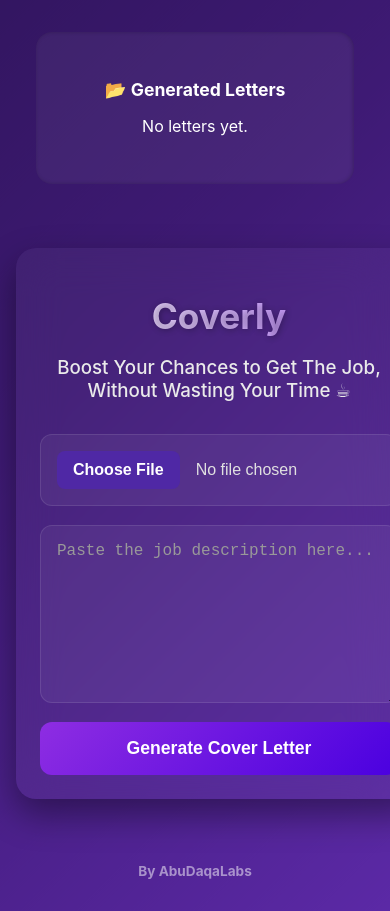
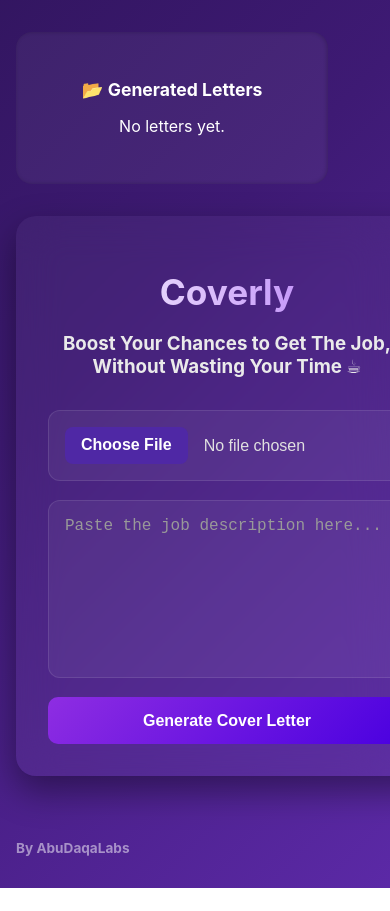
Before and after one commit to HamzaAbudaqa/Coverly, a React (Create React App) app in the folder frontend/: page / in a window 390 px wide. Shown: the top 911 px of the page. After the commit the page ends 888 px from the top, so only its background shows below. Built offline with nearby package versions, Linux system fonts and the light colour scheme.

Commit message:
fixed the css

```diff
--- a/frontend/src/App.css
+++ b/frontend/src/App.css
@@ -16,55 +16,39 @@
   100% { background-position: 0% 50%; }
 }
 
-h1 {
-  font-size: 2.2rem;
-  text-align: center;
-  margin-bottom: 1.2rem;
-  background: linear-gradient(90deg, #ffffff, #ad6df7);
-  -webkit-background-clip: text;
-  -webkit-text-fill-color: transparent;
-  text-shadow: 1px 1px 6px rgba(0, 0, 0, 0.3);
-}
-
-h3 {
-  text-align: center;
-  margin-bottom: 2rem;
-  font-weight: 500;
-}
-
 /* === Layout === */
 .full-layout {
   display: flex;
   flex-direction: row;
-  gap: 2rem;
   padding: 4rem 2rem;
   align-items: flex-start;
   justify-content: center;
+  gap: 2rem;
   flex-wrap: wrap;
 }
 
 /* === Sidebar === */
 .sidebar {
+  background: rgba(255, 255, 255, 0.05);
+  padding: 2rem 1rem;
+  border-radius: 16px;
+  color: white;
   min-width: 240px;
   max-width: 280px;
   flex-shrink: 0;
-  background: rgba(255, 255, 255, 0.05);
-  padding: 2rem 1.2rem;
-  border-radius: 16px;
+  height: fit-content;
   box-shadow: inset -1px 0 4px rgba(0, 0, 0, 0.2);
-  color: #fff;
 }
 
+/* === Sidebar Items === */
 .sidebar h2 {
   font-size: 1.1rem;
   margin-bottom: 1rem;
 }
-
 .sidebar ul {
   list-style: none;
   padding: 0;
 }
-
 .sidebar li {
   background: rgba(255, 255, 255, 0.07);
   padding: 0.6rem 1rem;
@@ -74,12 +58,10 @@
   cursor: pointer;
   transition: background 0.2s ease;
 }
-
 .sidebar li:hover {
   background: rgba(255, 255, 255, 0.15);
   color: #fff;
 }
-
 .sidebar li.active {
   background: #a75aff;
   color: #fff;
@@ -89,9 +71,10 @@
 /* === Main Content === */
 .main-content {
   flex: 1;
-  min-width: 300px;
   max-width: 900px;
-  padding: 1rem;
+  display: flex;
+  flex-direction: column;
+  gap: 2rem;
 }
 
 /* === Container === */
@@ -106,13 +89,37 @@
   margin: 0 auto;
 }
 
+h1 {
+  font-size: 2.2rem;
+  text-align: center;
+  margin-bottom: 0.5rem;
+  background: linear-gradient(90deg, #ffffff, #ad6df7);
+  -webkit-background-clip: text;
+  -webkit-text-fill-color: transparent;
+}
+h3 {
+  text-align: center;
+  margin-bottom: 2rem;
+}
+
+/* === Generated Letter === */
+.generated-letter {
+  background: rgba(255, 255, 255, 0.05);
+  padding: 1.5rem 2rem;
+  border-radius: 16px;
+  color: #e6e6e6;
+  font-size: 0.95rem;
+  line-height: 1.5;
+  white-space: pre-wrap;
+  overflow-x: hidden;
+}
+
 /* === Form === */
 form {
   display: flex;
   flex-direction: column;
   gap: 1.2rem;
 }
-
 input[type="file"],
 textarea {
   background: rgba(255, 255, 255, 0.05);
@@ -123,16 +130,13 @@
   font-size: 1rem;
   transition: border-color 0.3s ease;
 }
-
-textarea::placeholder {
-  color: #999;
-}
-
 input[type="file"]:hover,
 textarea:hover {
   border-color: #8e2de2;
 }
-
+textarea::placeholder {
+  color: #999;
+}
 input[type="file"]::file-selector-button {
   background: #4f28a5;
   border: none;
@@ -144,49 +148,42 @@
   margin-right: 1rem;
   transition: background 0.3s ease;
 }
-
 input[type="file"]::file-selector-button:hover {
   background: #6b40e9;
 }
 
-/* === Generated Letter === */
-.generated-letter {
-  background: rgba(255, 255, 255, 0.05);
-  padding: 1.5rem 2rem;
-  border-radius: 16px;
-  box-shadow: 0 0 25px rgba(0, 0, 0, 0.2);
-  width: 100%;
-  color: #e6e6e6;
-  font-size: 0.95rem;
-  line-height: 1.5;
-  white-space: pre-wrap;
-  overflow-x: hidden;
+/* === Button Section === */
+.button-stack {
+  display: flex;
+  flex-direction: column;
+  gap: 1rem;
+}
+.top-buttons-row {
+  display: flex;
+  gap: 1rem;
+  flex-wrap: wrap;
+  justify-content: center;
+}
+.bottom-button-row {
+  text-align: center;
 }
 
 /* === Buttons === */
 button {
-  padding: 1rem;
-  font-size: 1.1rem;
+  padding: 0.9rem 1.8rem;
+  font-size: 1rem;
   font-weight: bold;
   color: white;
   background: linear-gradient(135deg, #8e2de2, #4a00e0);
   border: none;
-  border-radius: 12px;
+  border-radius: 10px;
   cursor: pointer;
   transition: transform 0.2s ease, box-shadow 0.2s ease;
 }
-
 button:hover {
   transform: scale(1.03);
   box-shadow: 0 0 20px rgba(142, 45, 226, 0.5);
 }
-
-.pdf-button,
-.restart-button {
-  margin-top: 1rem;
-  margin-right: 1rem;
-}
-
 .restart-button {
   background: linear-gradient(to right, #ff4d4d, #ff6f61);
 }
@@ -202,7 +199,6 @@
   animation: spin 0.9s linear infinite;
   align-self: center;
 }
-
 @keyframes spin {
   to {
     transform: rotate(360deg);
@@ -211,36 +207,26 @@
 
 /* === Footer === */
 .page-footer {
-  text-align: right;
+  text-align: center;
   margin-top: 2rem;
   font-size: 0.85rem;
   font-weight: bold;
   color: rgba(255, 255, 255, 0.5);
 }
 
-/* === Responsive for Mobile === */
+/* === Responsive === */
 @media (max-width: 768px) {
   .full-layout {
     flex-direction: column;
-    align-items: center;
     padding: 2rem 1rem;
   }
-
   .sidebar {
     width: 100%;
-    margin-bottom: 2rem;
     text-align: center;
   }
-
   .main-content {
     width: 100%;
-    padding: 0;
   }
-
-  .container {
-    padding: 1.5rem;
-  }
-
   .generated-letter {
     font-size: 0.85rem;
     padding: 1rem;
```
